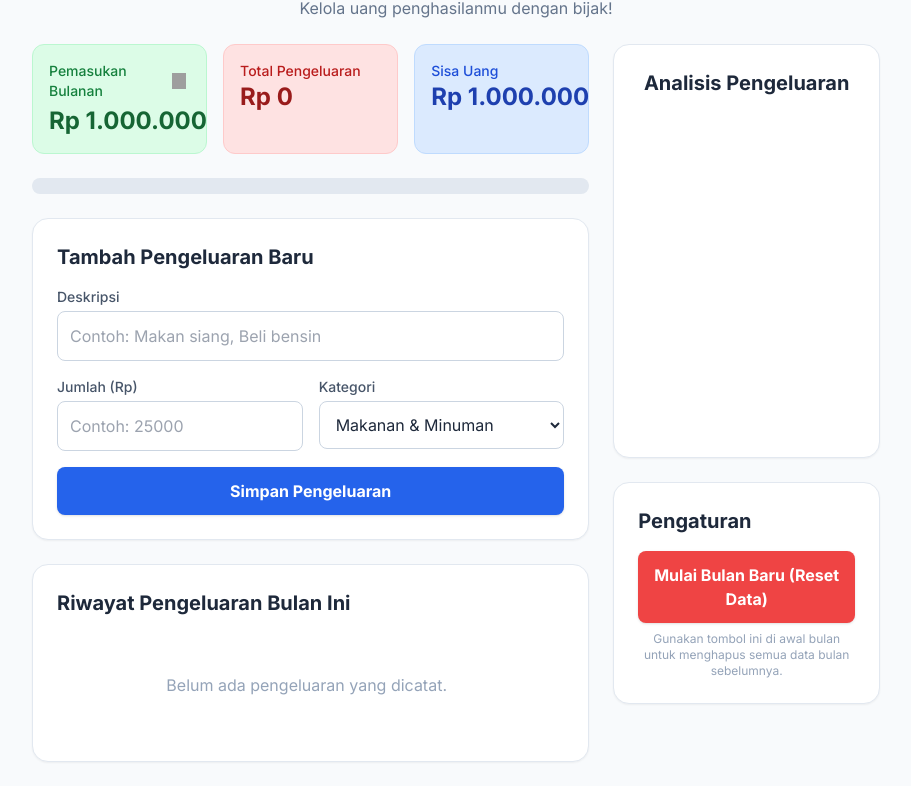
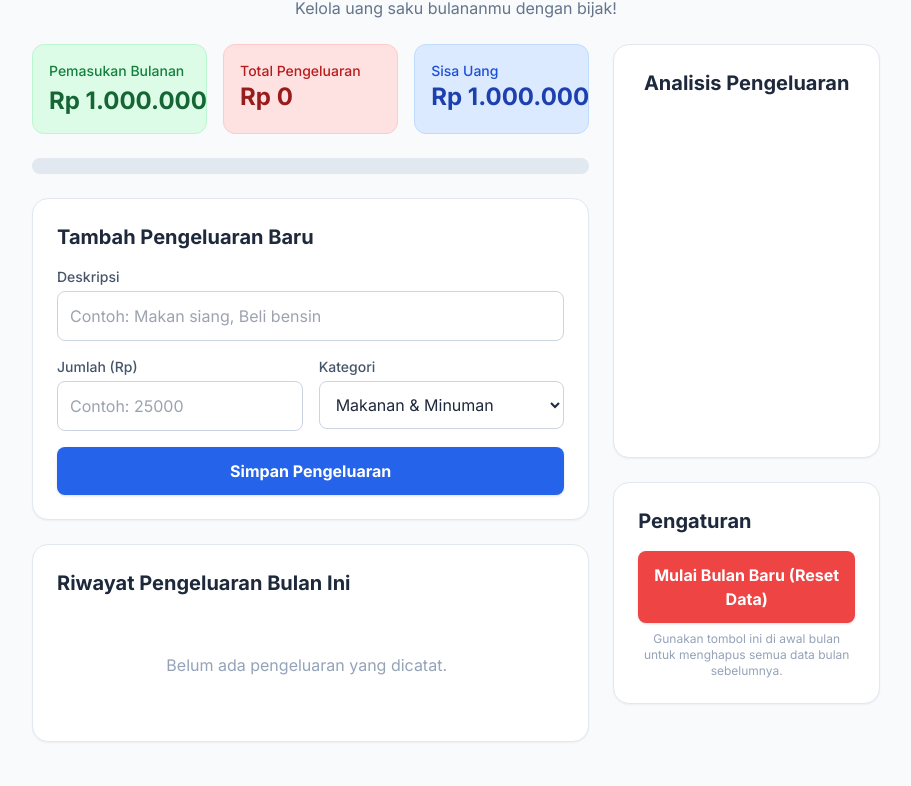
Before and after one commit to chikystn/BACKUP-SUFIN, a plain HTML site: page index.html in a window 1280 px wide. Shown: the part 72-858 px from the top of the page, without its empty margins (184-1095 px from the left). Drawn offline with nearby package versions, Linux system fonts and the light colour scheme; grey boxes are pictures that could not be loaded.

Commit message:
Update index.html

```diff
--- a/index.html
+++ b/index.html
@@ -44,7 +44,7 @@
         <!-- Header -->
         <header class="text-center mb-6">
             <h1 class="text-3xl md:text-4xl font-bold text-slate-900">Manajer Keuangan Pribadi</h1>
-            <p class="text-slate-500 mt-1">Kelola uang penghasilanmu dengan bijak!</p>
+            <p class="text-slate-500 mt-1">Kelola uang saku bulananmu dengan bijak!</p>
         </header>
 
         <div class="grid grid-cols-1 lg:grid-cols-3 gap-6">
@@ -55,17 +55,13 @@
                 <!-- Summary Cards -->
                 <div class="grid grid-cols-1 md:grid-cols-3 gap-4">
                     <div class="bg-green-100 p-4 rounded-xl border border-green-200">
-                        <div class="flex justify-between items-center mb-1">
-                            <h3 class="text-sm font-medium text-green-700">Pemasukan Bulanan</h3>
-                            <button id="edit-income-btn" title="Ubah Pemasukan" class="text-green-600 hover:text-green-800 p-1 rounded-full">
-                                <!-- IKON PENSIL YANG DIPERBAIKI -->
-                                <img src="https://cdn-icons-png.flaticon.com/128/1159/1159633.png" alt="Ubah Pemasukan" class="w-4 h-4">
-                            </button>
-                        </div>
-                        <div id="income-display">
+                        <h3 class="text-sm font-medium text-green-700 mb-1">Pemasukan Bulanan</h3>
+                        <!-- Elemen untuk menampilkan pemasukan (sekarang bisa diklik) -->
+                        <div id="income-display" class="cursor-pointer p-2 -m-2 rounded-lg hover:bg-green-200 transition-colors" title="Klik untuk mengubah">
                             <p id="total-income-text" class="text-2xl font-bold text-green-800">Rp 1.000.000</p>
                         </div>
-                        <div id="income-edit" class="hidden">
+                        <!-- Elemen untuk mengedit pemasukan (tersembunyi) -->
+                        <div id="income-edit" class="hidden mt-1">
                             <input type="number" id="income-input" class="w-full p-2 border border-green-300 rounded-md" placeholder="Masukkan jumlah...">
                             <button id="save-income-btn" class="w-full bg-green-600 text-white text-sm font-bold mt-2 py-1.5 rounded-md hover:bg-green-700">Simpan</button>
                         </div>
@@ -151,7 +147,6 @@
     <script>
         document.addEventListener('DOMContentLoaded', () => {
             // --- STATE MANAGEMENT ---
-            // Load state from localStorage or set defaults
             let monthlyIncome = JSON.parse(localStorage.getItem('monthlyIncome')) || 1000000;
             let transactions = JSON.parse(localStorage.getItem('transactions')) || [];
 
@@ -167,7 +162,6 @@
             const transactionListContainer = document.getElementById('transaction-list-container');
             const emptyStateEl = document.getElementById('empty-state');
             const resetButton = document.getElementById('reset-button');
-            const editIncomeBtn = document.getElementById('edit-income-btn');
             const incomeDisplayEl = document.getElementById('income-display');
             const incomeEditEl = document.getElementById('income-edit');
             const incomeInputEl = document.getElementById('income-input');
@@ -321,7 +315,7 @@
                 }
             });
 
-            editIncomeBtn.addEventListener('click', () => {
+            incomeDisplayEl.addEventListener('click', () => {
                 incomeDisplayEl.classList.add('hidden');
                 incomeEditEl.classList.remove('hidden');
                 incomeInputEl.value = monthlyIncome;
```
